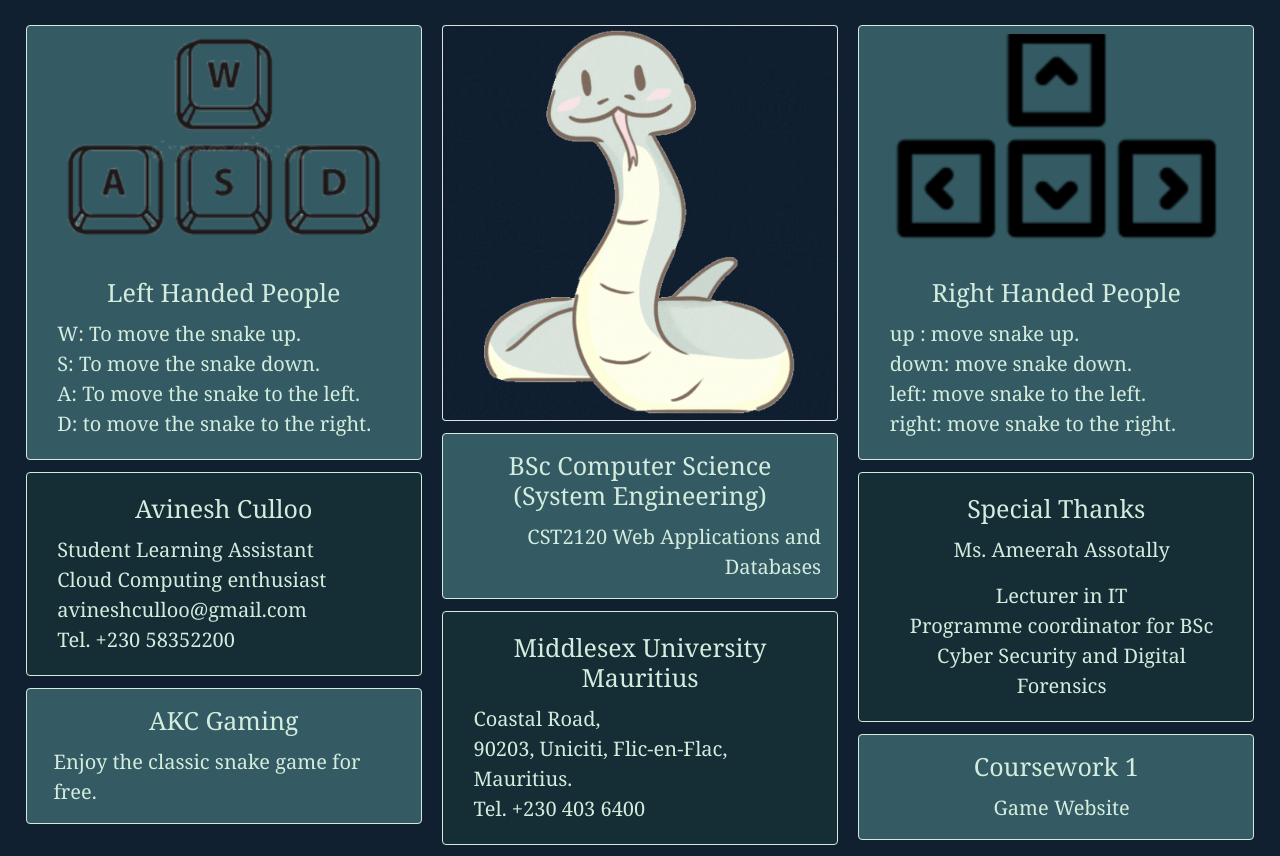
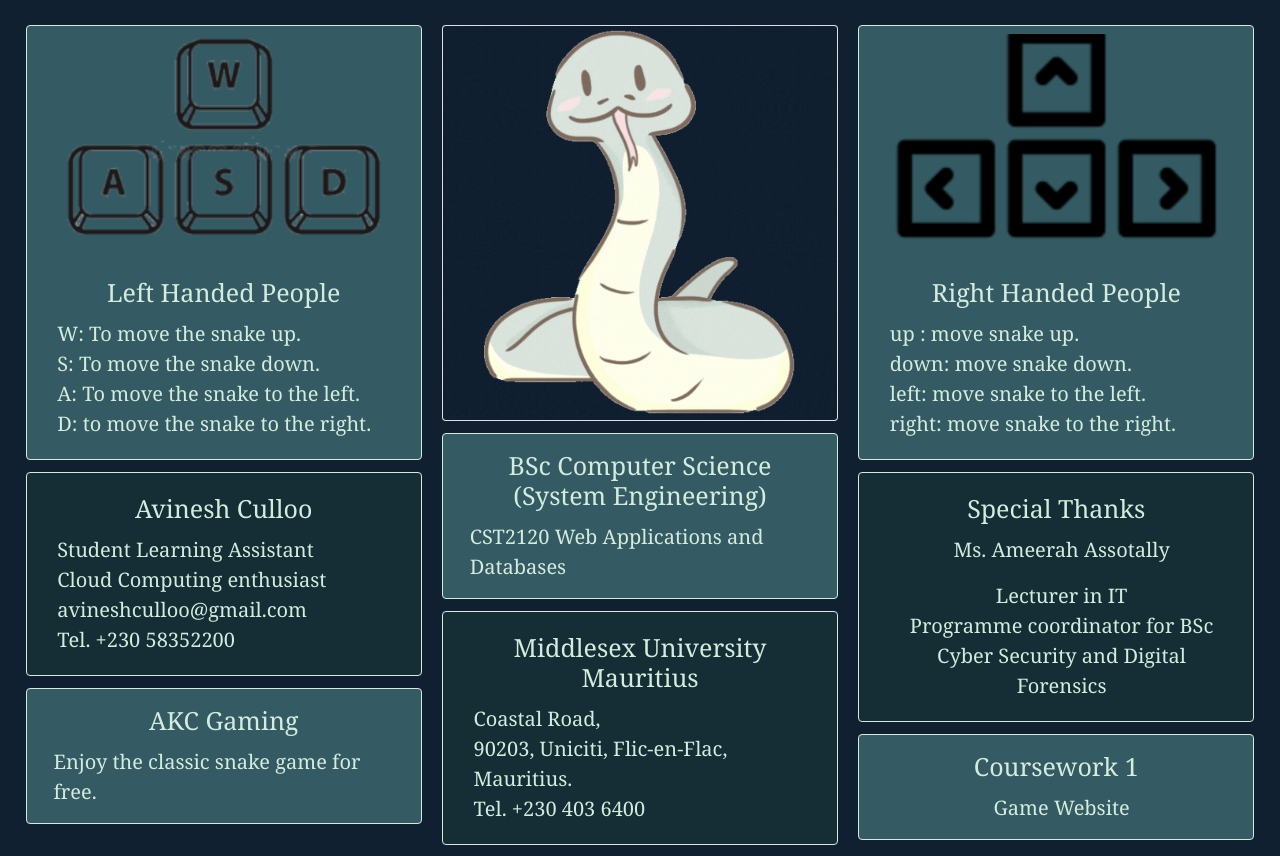
Before and after one commit to avinesh1906/CST2120-GameWebsite, a PHP site: page /howtoplay/howtoplay.php in a window 1280 px wide. Shown: the part 88-944 px from the top of the page. Run offline with PHP 8.4, Linux system fonts and the light colour scheme.

Commit message:
Remove unnecessary class

```diff
--- a/howtoplay/howtoplay.php
+++ b/howtoplay/howtoplay.php
@@ -73,7 +73,7 @@
     </div>
 
     <!-- Card: Bsc Computer Science -->
-    <div class="card p-3 text-right light-color">
+    <div class="card p-3 light-color">
         <blockquote class="blockquote mb-0">
             <!-- Card Title -->
             <h5 class="card-title">
```
